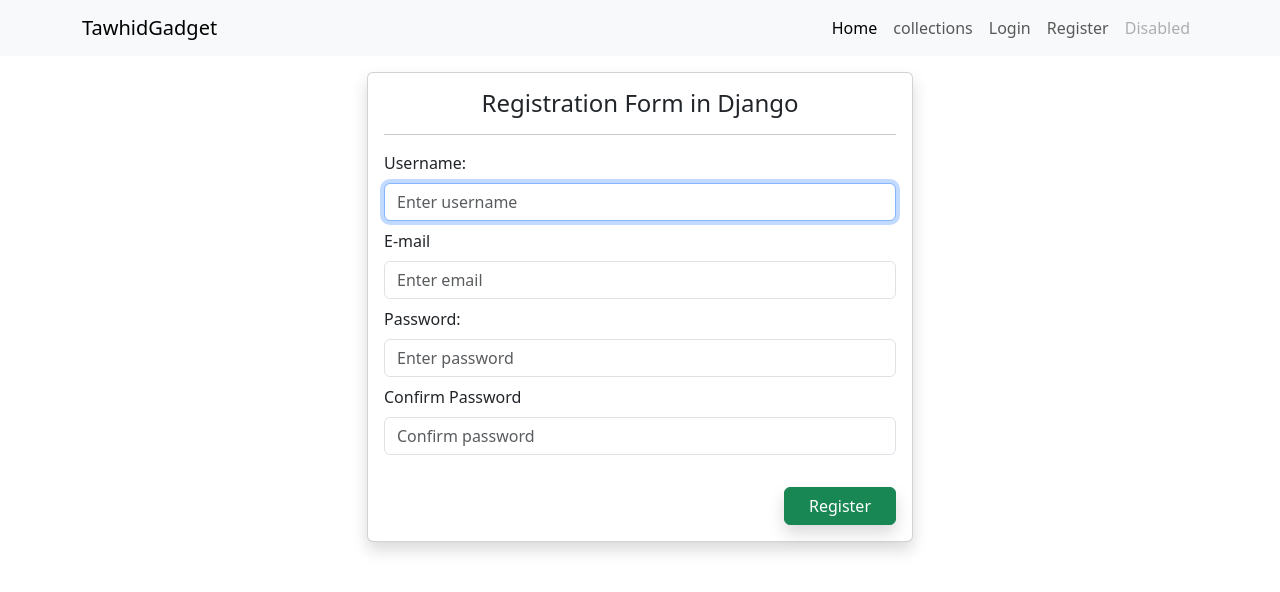
After one commit to Towhidmuhiuddin/ecom_project_01, a Django app: page /register/ in a window 1280 px wide. The commit adds this page. Shown: the top 592 px of the page. Run offline with Django 4.2, Linux system fonts and the light colour scheme.

Commit message:
build register,login and logout form

```diff
--- /dev/null
+++ b/store/controller/authview.py
@@ -0,0 +1,42 @@
+from django.contrib.auth import authenticate,login,logout
+from django.shortcuts import render,redirect
+from django.contrib import messages
+from store.forms import CustomUserForm
+
+# Create your views here.
+def register(request):
+    form = CustomUserForm()
+    if request.method =='POST':
+        form = CustomUserForm(request.POST)
+        if form.is_valid():
+            form.save()
+            messages.success(request,"Registered Successfully! login to continue")
+            return redirect('/login')
+    context = {'form':form}
+    return render(request,"store/auth/register.html",context)
+
+def loginpage(request):
+    if request.user.is_authenticated:
+        messages.warning(request,"You are already Login")
+        return redirect('/')
+    else:
+        if request.method =='POST':
+            name=request.POST.get('username')
+            passwd=request.POST.get('password')
+
+            user =authenticate(request,username=name, password=passwd)
+
+            if user is not None:
+                login(request,user)
+                messages.success(request,"Login Successfully")
+                return redirect('/')
+            else:
+                messages.error(request,"Invaild Username or Password")
+                return redirect('/login')
+        return render(request,"store/auth/login.html")
+
+def logoutpage(request):
+    if request.user.is_authenticated:
+        logout(request)
+        messages.success(request,"logout Successfully")
+    return redirect('/')
--- /dev/null
+++ b/store/forms.py
@@ -0,0 +1,13 @@
+from django.contrib.auth.forms import UserCreationForm
+from .models import User
+from django import forms
+
+class CustomUserForm(UserCreationForm):
+    username = forms.CharField(widget=forms.TextInput(attrs={'class':'form-control my-2','placeholder':'Enter username'}))
+    email = forms.CharField(widget=forms.TextInput(attrs={'class':'form-control my-2','placeholder':'Enter email'}))
+    password1 = forms.CharField(widget=forms.PasswordInput(attrs={'class':'form-control my-2','placeholder':'Enter password'}))
+    password2= forms.CharField(widget=forms.PasswordInput(attrs={'class':'form-control my-2','placeholder':'Confirm password'}))
+
+    class Meta:
+        model = User
+        fields =['username','email','password1','password2']
--- a/store/models.py
+++ b/store/models.py
@@ -1,4 +1,6 @@
 from django.db import models
+from django.contrib.auth.models import User
+
 import datetime
 import os
 # Create your models here.
--- /dev/null
+++ b/store/templates/store/auth/register.html
@@ -0,0 +1,57 @@
+{% extends 'store/layouts/main.html' %}
+
+{% block content %}
+
+<div class="container">
+    <div class="row justify-content-center">
+        <div class="col-md-6">
+            <div class="">
+                <div class="card mt-3 shadow">
+                    <div class="card-body">
+                        <form action="" method="POST">
+                            {% csrf_token %}
+                            <div class="text-center">
+                                <h4>Registration Form in Django</h4>
+                            </div>
+                            <hr>
+                            <div class="form-group">
+                                <label for="">Username:</label>
+                                {{form.username}}
+                                {% if form.errors.username %}
+                                <label class="text-danger">{{form.errors.username}}</label>
+                                {% endif %}
+                            </div>
+
+                            <div class="form-group">
+                                <label for="">E-mail</label>
+                                {{form.email}}
+                                {% if form.errors.email %}
+                                <label class="text-danger">{{form.errors.email}}</label>
+                                {% endif %}
+                            </div>
+
+                            <div class="form-group">
+                                <label for="">Password:</label>
+                                {{form.password1}}
+                                {% if form.errors.password1 %}
+                                <label class="text-danger">{{form.errors.password1}}</label>
+                                {% endif %}
+                            </div>
+
+                            <div class="form-group">
+                                <label for="">Confirm Password</label>
+                                {{form.password2}}
+                                {% if form.errors.password2 %}
+                                <label class="text-danger">{{form.errors.password2}}</label>
+                                {% endif %}
+                            </div><br>
+                            <button type="submit" class="btn float-end shadow btn-success px-4">Register</button>
+                        </form>
+                    </div>
+                </div>
+            </div>
+        </div>
+    </div>
+</div>
+
+{% endblock content %}
--- a/store/templates/store/inc/navbar.html
+++ b/store/templates/store/inc/navbar.html
@@ -13,9 +13,32 @@
                 <li class="nav-item">
                     <a class="nav-link" href="{% url 'collections' %}">collections</a>
                 </li>
+
+
+                {% if request.user.is_authenticated %}
+                <li class="nav-item dropdown">
+                    <a class="nav-link dropdown-toggle" href="#" role="button" data-bs-toggle="dropdown" aria-expanded="false">
+
+                        {{request.user}}
+
+                    </a>
+                    <ul class="dropdown-menu">
+                        <li><a class="dropdown-item" href="#">Action</a></li>
+                        <li><a class="dropdown-item" href="#">Another action</a></li>
+                        <li><hr class="dropdown-divider"></li>
+                        <li><a class="dropdown-item" href="{% url 'logout' %}">Logout</a></li>
+                    </ul>
+                </li>
+                {% else %}
                 <li class="nav-item">
-                    <a class="nav-link" href="#">Pricing</a>
+                    <a class="nav-link" href="{% url 'loginpage' %}">Login</a>
                 </li>
+                <li class="nav-item">
+                    <a class="nav-link" href="register">Register</a>
+                </li>
+                {% endif %}
+
+
                 <li class="nav-item">
                     <a class="nav-link disabled">Disabled</a>
                 </li>
--- a/store/templates/store/products/index.html
+++ b/store/templates/store/products/index.html
@@ -2,14 +2,14 @@
 {% extends 'store/layouts/main.html' %}
 
 {% block content %}
-<!------------CSS start--------->
+
 <style>
     .product_img{
         width: 80%;
         height: 200px;
     }
 </style>
-<!------------CSS end--------->
+
 
 <div class="py-3 bg-primary">
     <div class="container">
@@ -26,7 +26,7 @@
             <div class="row">
                 {% for item in products %}
                 <div class="col-md-3">
-                    <div class="card">
+                    <div class="card mb-4">
                         <a href="{% url 'productview' item.category.slug item.slug %}">
                             <div class="card-body">
                                 <div class="category-image">
--- a/store/templates/store/products/view.html
+++ b/store/templates/store/products/view.html
@@ -3,14 +3,14 @@
 
 {% block content %}
 
-<!----------css start----------->
+
 <style>
     #products_img{
         height: 370px;
         width:80% ;
     }
 </style>
-<!----------css end----------->
+
 
 <div class="py-3 bg-primary">
     <div class="container">
--- a/store/urls.py
+++ b/store/urls.py
@@ -1,9 +1,14 @@
 from django.urls import path
 from . import views
+from store.controller import authview
 
 urlpatterns=[
     path('',views.home, name='home'),
     path('collections/',views.collections, name='collections'),
     path('collections/<str:slug>',views.collectionsview, name='collectionsview'),
     path('collections/<str:cate_slug>/<str:prod_slug>',views.productview, name='productview'),
+
+    path('register/',authview.register, name='register'),
+    path('login/',authview.loginpage, name='loginpage'),
+    path('logout/',authview.logoutpage, name='logout'),
 ]
```
Also changed, not shown: store/templates/store/auth/login.html (added, +37 -0 lines), store/templates/store/collections.html (+10 -2 lines), static/js/custom.js (line endings or trailing spaces), static/uploads/20230201/02/23230206tab.jpg (added), static/uploads/20233001/02/23233053Sneakers.jpg (added), static/uploads/20233401/02/23233413Sneaker.jpg (added), static/uploads/20234401/02/23234446formal_shirt.png (added), static/uploads/20235601/02/23235650product_6052254479909_1820848631.jpg (added).
